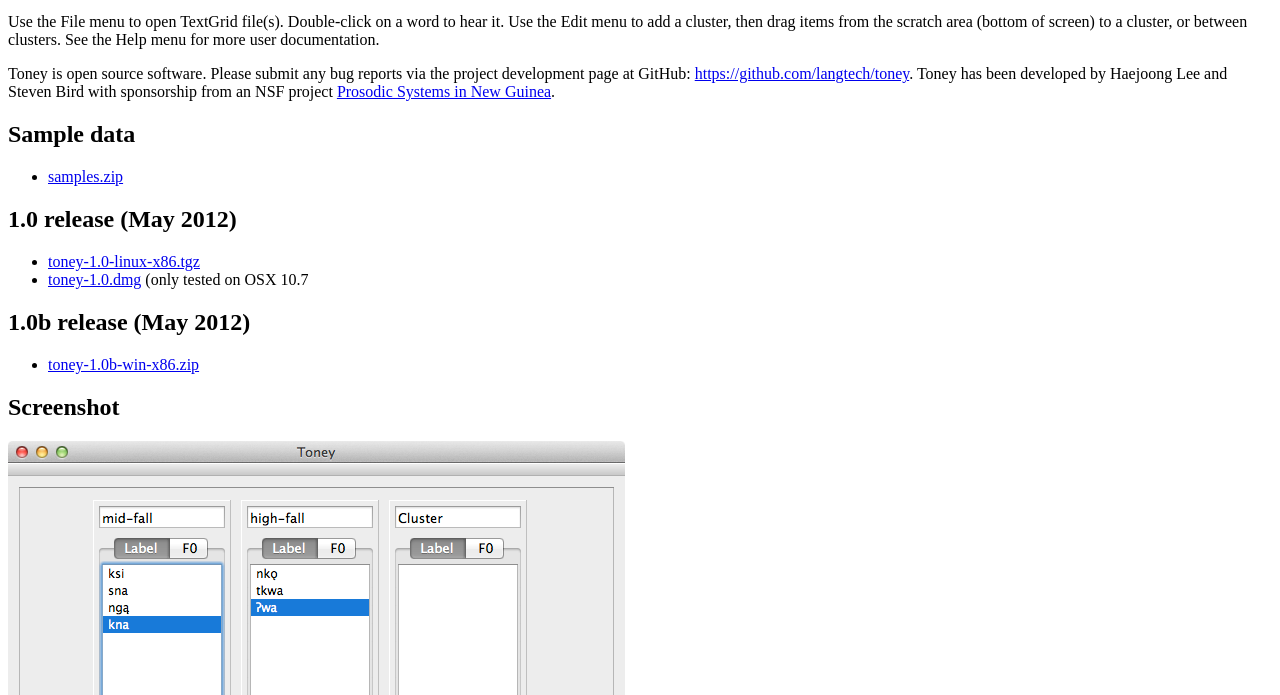
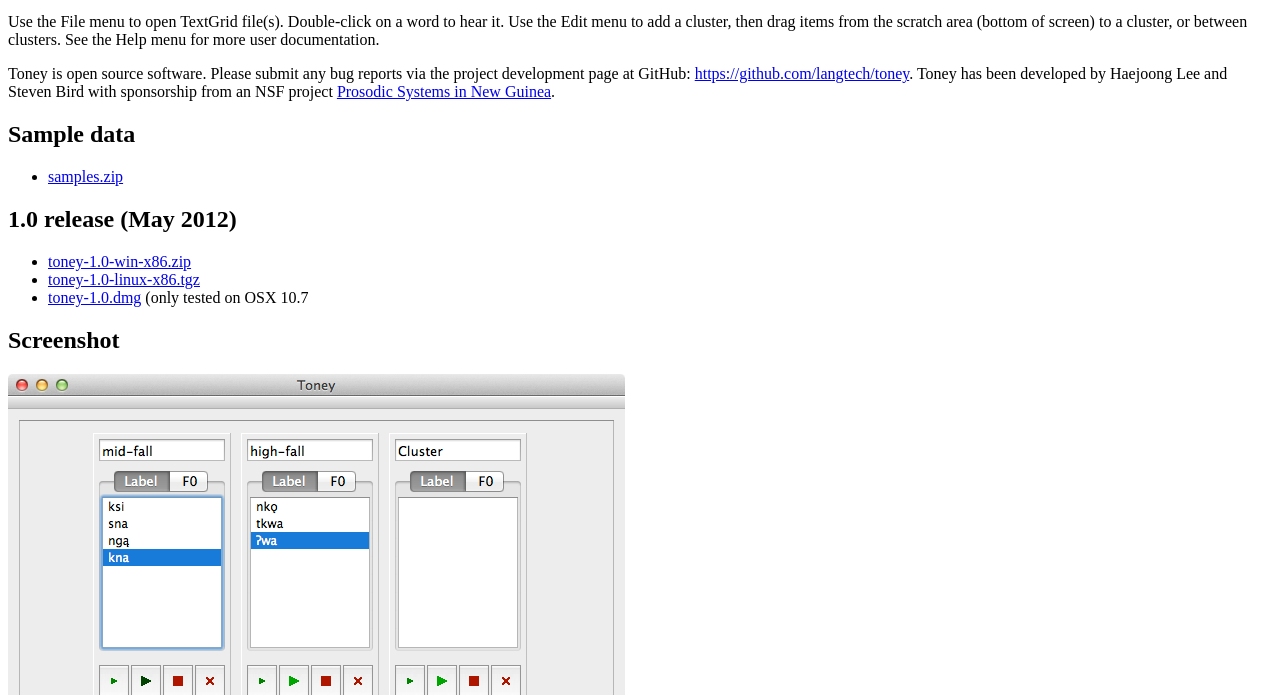
Before and after one commit to langtech/toney, a plain HTML site: page index.html in a window 1280 px wide. Shown: the part 105-800 px from the top of the page. Drawn offline with Linux system fonts and the light colour scheme.

Commit message:
added 1.0 binary for windows

```diff
--- a/index.html
+++ b/index.html
@@ -36,14 +36,9 @@ Toney has been developed by Haejoong Lee and Steven Bird with sponsorship from a
 <h2>1.0 release (May 2012)</h2>
 
 <ul>
+<li><a href="toney-1.0-win-x86.zip">toney-1.0-win-x86.zip</a></li>
 <li><a href="toney-1.0-linux-x86.tgz">toney-1.0-linux-x86.tgz</a></li>
 <li><a href="toney-1.0.dmg">toney-1.0.dmg</a> (only tested on OSX 10.7</li>
-</ul>
-
-<h2>1.0b release (May 2012)</h2>
-
-<ul>
-<li><a href="toney-1.0b-win-x86.zip">toney-1.0b-win-x86.zip</a></li>
 </ul>
 
 <h2>Screenshot</h2>
```
Also changed, not shown: 1 other file.
